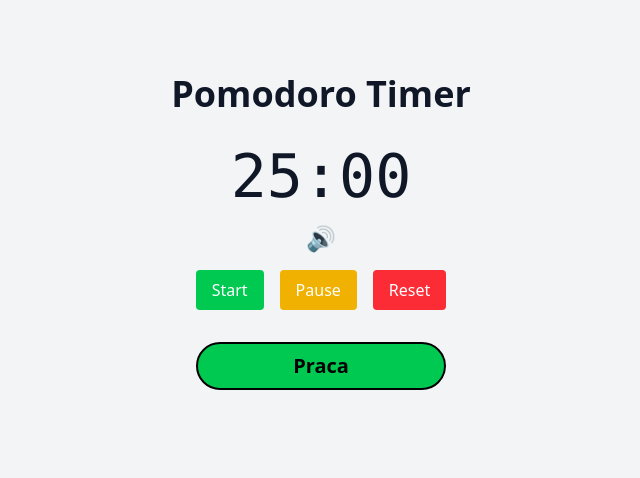
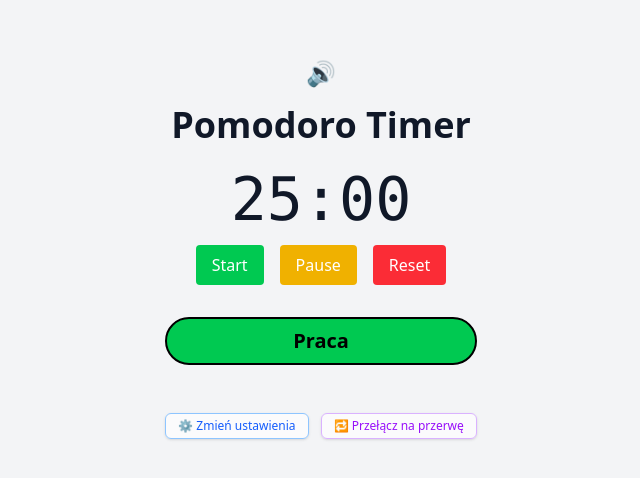
Before and after one commit to BartoszBee/pomodoro-timer, a Next.js app: page / in a window 1280 px wide. Shown: the part 168-646 px from the top of the page, without its empty margins (319-959 px from the left). Built offline with nearby package versions, Linux system fonts and the light colour scheme.

Commit message:
refactoring and adding settings

```diff
--- a/app/page.tsx
+++ b/app/page.tsx
@@ -3,7 +3,6 @@ import Timer from "@/components/Timer";
 export default function Home() {
   return (
     <main className="min-h-screen flex flex-col items-center justify-center bg-gray-100 text-gray-900 p-4">
-      <h1 className="text-4xl font-bold mb-8">Pomodoro Timer</h1>
       <Timer />
     </main>
   );
--- /dev/null
+++ b/components/ModeToggleButton.tsx
@@ -0,0 +1,17 @@
+"use client";
+
+type ModeToggleButtonProps = {
+  isBreak: boolean;
+  onToggle: () => void;
+};
+
+export default function ModeToggleButton({ isBreak, onToggle }: ModeToggleButtonProps) {
+  return (
+    <button
+      onClick={onToggle}
+      className="text-xs px-3 py-1 bg-white/70 hover:bg-white text-purple-600 border border-purple-300 rounded-md shadow-sm transition"
+    >
+      🔁 Przełącz na {isBreak ? "pracę" : "przerwę"}
+    </button>
+  );
+}
--- /dev/null
+++ b/components/SettingsModal.tsx
@@ -0,0 +1,68 @@
+"use client";
+
+type SettingsModalProps = {
+  show: boolean;
+  workTime: number;
+  breakTime: number;
+  onChangeWork: (val: number) => void;
+  onChangeBreak: (val: number) => void;
+  onClose: () => void;
+  onSave: () => void;
+};
+
+export default function SettingsModal({
+  show,
+  workTime,
+  breakTime,
+  onChangeWork,
+  onChangeBreak,
+  onClose,
+  onSave,
+}: SettingsModalProps) {
+  if (!show) return null;
+
+  return (
+    <div className="fixed inset-0 bg-black bg-opacity-50 flex items-center justify-center z-50">
+      <div className="bg-white rounded-lg p-6 w-80 shadow-lg">
+        <h2 className="text-xl font-bold mb-4">Ustawienia</h2>
+
+        <label className="block mb-2">
+          Czas pracy (min):
+          <input
+            type="number"
+            min={1}
+            value={workTime}
+            onChange={(e) => onChangeWork(Number(e.target.value))}
+            className="w-full mt-1 p-2 border rounded"
+          />
+        </label>
+
+        <label className="block mb-4">
+          Czas przerwy (min):
+          <input
+            type="number"
+            min={1}
+            value={breakTime}
+            onChange={(e) => onChangeBreak(Number(e.target.value))}
+            className="w-full mt-1 p-2 border rounded"
+          />
+        </label>
+
+        <div className="flex justify-end space-x-2">
+          <button
+            onClick={onSave}
+            className="px-4 py-2 bg-blue-500 text-white rounded"
+          >
+            Zapisz
+          </button>
+          <button
+            onClick={onClose}
+            className="px-4 py-2 bg-gray-300 rounded"
+          >
+            Anuluj
+          </button>
+        </div>
+      </div>
+    </div>
+  );
+}
--- a/components/Timer.tsx
+++ b/components/Timer.tsx
@@ -1,15 +1,17 @@
 "use client";
 
-import { useEffect, useState, useRef } from "react";
-
-const WORK_DURATION = 25 * 60;
-const BREAK_DURATION = 5 * 60;
+import { useEffect, useRef, useState } from "react";
+import SettingsModal from "./SettingsModal";
+import ModeToggleButton from "./ModeToggleButton";
 
 export default function Timer() {
-  const [secondsLeft, setSecondsLeft] = useState(WORK_DURATION);
+  const [workTime, setWorkTime] = useState(25);
+  const [breakTime, setBreakTime] = useState(5);
+  const [secondsLeft, setSecondsLeft] = useState(workTime * 60);
   const [isRunning, setIsRunning] = useState(false);
   const [isBreak, setIsBreak] = useState(false);
   const [isSoundOn, setIsSoundOn] = useState(true);
+  const [showSettings, setShowSettings] = useState(false);
 
   const alarm = useRef<HTMLAudioElement | null>(null);
 
@@ -24,12 +26,10 @@ export default function Timer() {
       setSecondsLeft((prev) => {
         if (prev === 1) {
           clearInterval(interval);
-
           const nextIsBreak = !isBreak;
           setIsBreak(nextIsBreak);
           setIsRunning(false);
 
-          // 🔔 Odtwórz dźwięk jeśli włączony
           if (isSoundOn && alarm.current) {
             alarm.current.currentTime = 0;
             alarm.current.play().catch((e) =>
@@ -37,28 +37,21 @@ export default function Timer() {
             );
           }
 
-          return nextIsBreak ? BREAK_DURATION : WORK_DURATION;
+          return nextIsBreak ? breakTime * 60 : workTime * 60;
         }
-
         return prev - 1;
       });
     }, 1000);
 
     return () => clearInterval(interval);
-  }, [isRunning, isBreak, isSoundOn]);
+  }, [isRunning, isBreak, isSoundOn, workTime, breakTime]);
 
-  const minutes = Math.floor(secondsLeft / 60)
-    .toString()
-    .padStart(2, "0");
+  const minutes = Math.floor(secondsLeft / 60).toString().padStart(2, "0");
   const seconds = (secondsLeft % 60).toString().padStart(2, "0");
 
   return (
-    <div className="flex flex-col items-center">
-      <div className="text-6xl font-mono mb-4">
-        {minutes}:{seconds}
-      </div>
-
-      {/* 🔊 Przycisk przełączania dźwięku */}
+    <div className="flex flex-col items-center justify-center min-h-screen relative px-4">
+      {/* 🔊 Przycisk dźwięku */}
       <button
         onClick={() => setIsSoundOn((prev) => !prev)}
         className="mb-4 text-2xl"
@@ -67,6 +60,15 @@ export default function Timer() {
         {isSoundOn ? "🔊" : "🔇"}
       </button>
 
+      {/* 🧠 Nagłówek */}
+      <h1 className="text-4xl font-bold mb-6">Pomodoro Timer</h1>
+
+      {/* 🕒 Zegar */}
+      <div className="text-6xl font-mono mb-4">
+        {minutes}:{seconds}
+      </div>
+
+      {/* 🎮 Kontrola czasu */}
       <div className="space-x-4">
         <button
           className="px-4 py-2 bg-green-500 hover:bg-green-600 text-white rounded cursor-pointer"
@@ -84,13 +86,14 @@ export default function Timer() {
           className="px-4 py-2 bg-red-500 hover:bg-red-600 text-white rounded cursor-pointer"
           onClick={() => {
             setIsRunning(false);
-            setSecondsLeft(isBreak ? BREAK_DURATION : WORK_DURATION);
+            setSecondsLeft(isBreak ? breakTime * 60 : workTime * 60);
           }}
         >
           Reset
         </button>
       </div>
 
+      {/* 🧾 Status */}
       <div
         className={`mt-8 px-4 py-2 rounded-full border-2 font-bold text-xl text-black w-full text-center ${
           isBreak ? "border-red-600" : "bg-green-500"
@@ -98,6 +101,39 @@ export default function Timer() {
       >
         {isBreak ? "Przerwa" : "Praca"}
       </div>
+
+      {/* 🧭 Przyciski na dole */}
+      <div className="mt-12 flex gap-3">
+        <button
+          onClick={() => setShowSettings(true)}
+          className="text-xs px-3 py-1 bg-white/70 hover:bg-white text-blue-600 border border-blue-300 rounded-md shadow-sm transition"
+        >
+          ⚙️ Zmień ustawienia
+        </button>
+
+        <ModeToggleButton
+          isBreak={isBreak}
+          onToggle={() => {
+            setIsBreak(!isBreak);
+            setIsRunning(false);
+            setSecondsLeft(!isBreak ? breakTime * 60 : workTime * 60);
+          }}
+        />
+      </div>
+
+      {/* ⚙️ Modal ustawień */}
+      <SettingsModal
+        show={showSettings}
+        workTime={workTime}
+        breakTime={breakTime}
+        onChangeWork={setWorkTime}
+        onChangeBreak={setBreakTime}
+        onClose={() => setShowSettings(false)}
+        onSave={() => {
+          setShowSettings(false);
+          setSecondsLeft(isBreak ? breakTime * 60 : workTime * 60);
+        }}
+      />
     </div>
   );
 }
```
